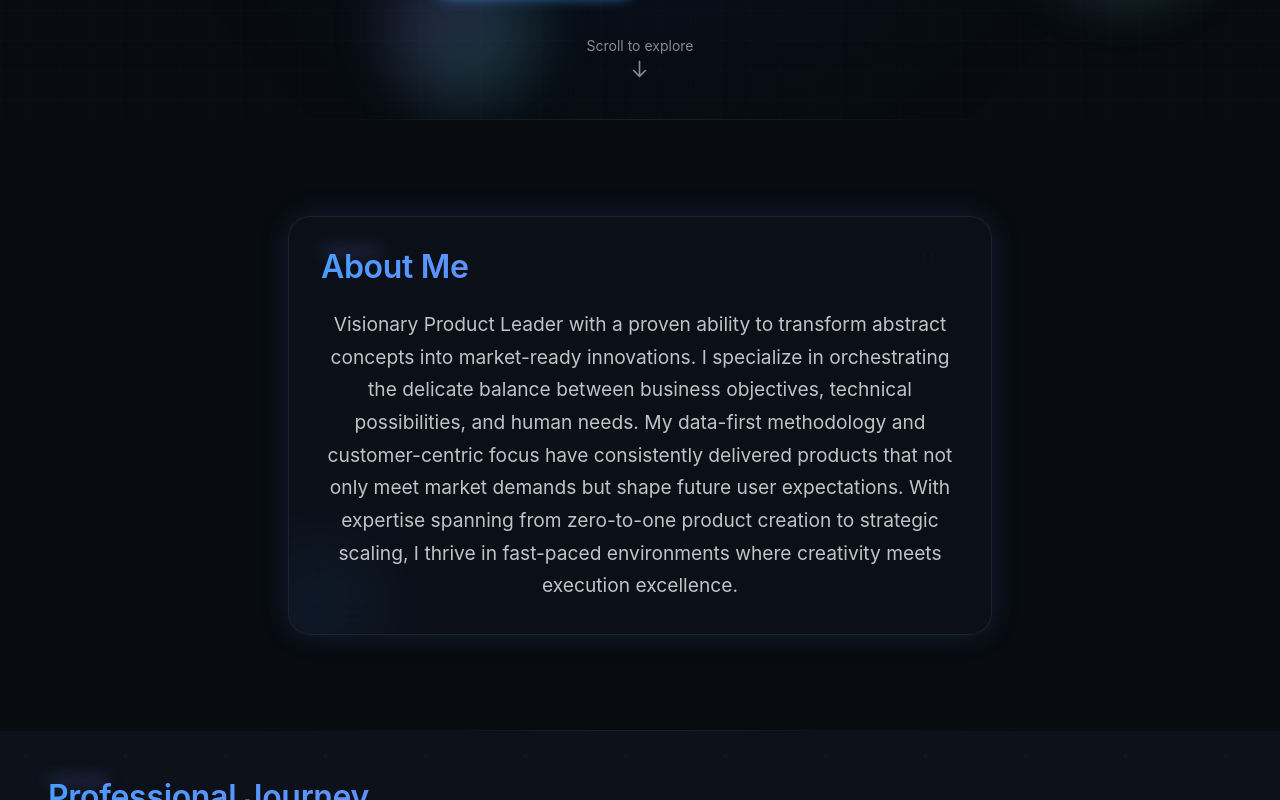
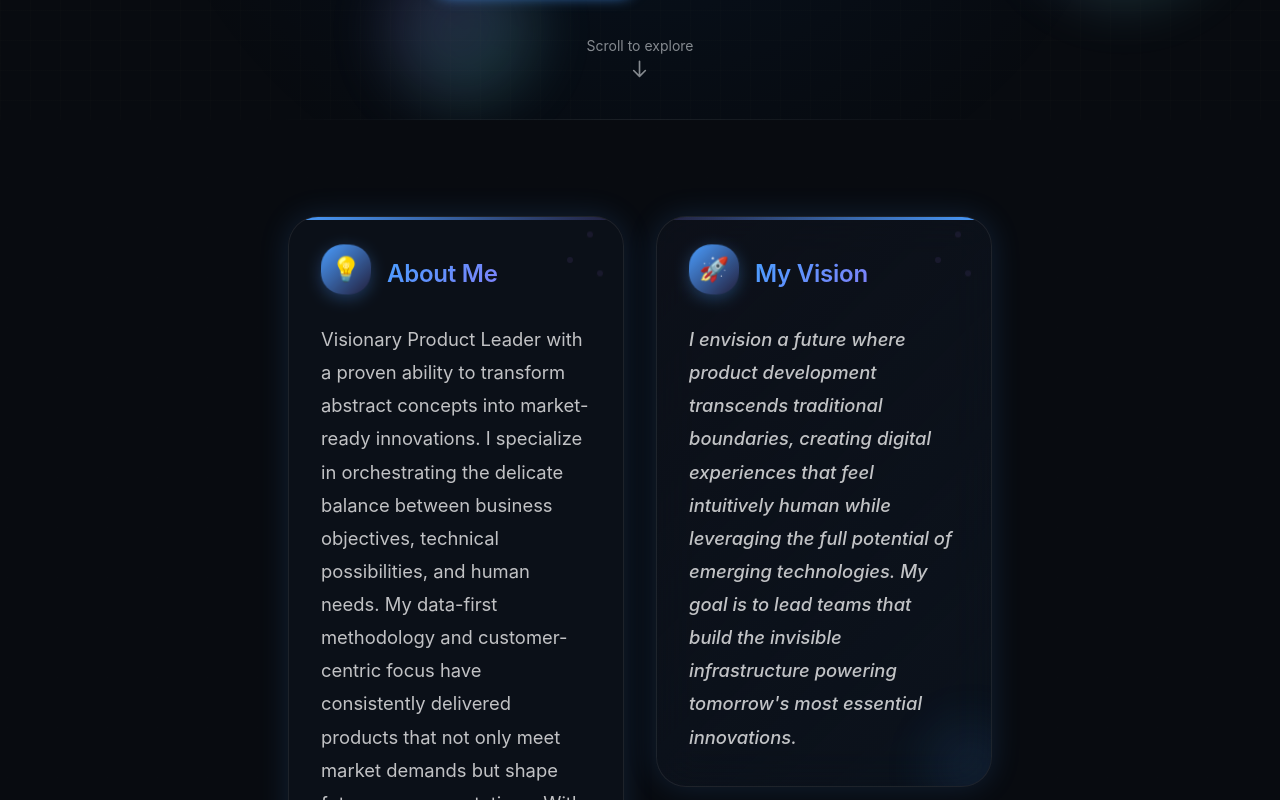
Before and after one commit to anupsth23/product-manager-portfolio, a React (Create React App) app: page / in a window 1280 px wide. Shown: the part 680-1480 px from the top of the page. Built offline with nearby package versions, Linux system fonts and the light colour scheme.

Commit message:
Redesign About Me section with modern two-column layout and enhanced visual appeal

```diff
--- a/src/components/sections/Summary.tsx
+++ b/src/components/sections/Summary.tsx
@@ -10,99 +10,122 @@ interface SummaryProps {
   vision?: string;
 }
 
-// Animation for particles
+// Enhanced animations
+const slideInUp = keyframes`
+  from {
+    opacity: 0;
+    transform: translateY(30px);
+  }
+  to {
+    opacity: 1;
+    transform: translateY(0);
+  }
+`;
+
 const float = keyframes`
   0% { transform: translateY(0) rotate(0deg); }
-  50% { transform: translateY(-10px) rotate(5deg); }
+  50% { transform: translateY(-8px) rotate(3deg); }
   100% { transform: translateY(0) rotate(0deg); }
 `;
 
-const pulse = keyframes`
-  0% { opacity: 0.6; }
+const glow = keyframes`
+  0%, 100% { opacity: 0.6; }
   50% { opacity: 1; }
-  100% { opacity: 0.6; }
-`;
-
-const fadeIn = keyframes`
-  from { opacity: 0; transform: translateY(10px); }
-  to { opacity: 1; transform: translateY(0); }
 `;
 
 const SummaryWrapper = styled(Section)`
   overflow: hidden;
   padding: ${theme.spacing.huge} 0;
+  position: relative;
+`;
+
+const SummaryContainer = styled(Container)`
+  display: grid;
+  grid-template-columns: 1fr;
+  gap: ${theme.spacing.xl};
+
+  @media (min-width: ${theme.breakpoints.lg}) {
+    grid-template-columns: 1fr 1fr;
+    align-items: start;
+  }
 `;
 
 const SummaryCard = styled.div`
   position: relative;
   padding: ${theme.spacing.xl};
   background: ${theme.colors.aiSurface};
-  border-radius: ${theme.borderRadius.lg};
+  border-radius: ${theme.borderRadius.xl};
   border: 1px solid ${theme.colors.glassBorder};
   backdrop-filter: blur(20px);
   box-shadow: ${theme.shadows.aiGlow};
   overflow: hidden;
-  transition: transform 0.3s ease, box-shadow 0.3s ease;
-  max-width: 800px;
-  margin: 0 auto;
+  transition: all 0.4s ease;
+  animation: ${slideInUp} 0.8s ease-out;
 
   &:hover {
-    transform: translateY(-5px);
-    box-shadow: 0 15px 30px rgba(0, 0, 0, 0.2), ${theme.shadows.aiGlow};
+    transform: translateY(-8px);
+    box-shadow: 0 20px 40px rgba(0, 0, 0, 0.15), ${theme.shadows.aiGlow};
+    border-color: rgba(74, 157, 255, 0.3);
   }
 
   &::before {
     content: '';
     position: absolute;
-    bottom: -30px;
-    left: -30px;
-    width: 120px;
-    height: 120px;
+    top: 0;
+    left: 0;
+    right: 0;
+    height: 3px;
+    background: linear-gradient(90deg, ${theme.colors.primary}, ${theme.colors.aiAccent});
+    border-radius: ${theme.borderRadius.xl} ${theme.borderRadius.xl} 0 0;
+  }
+
+  &::after {
+    content: '';
+    position: absolute;
+    bottom: -20px;
+    right: -20px;
+    width: 80px;
+    height: 80px;
     background: ${theme.colors.aiGlow};
-    filter: blur(40px);
-    opacity: 0.6;
+    filter: blur(30px);
+    opacity: 0.4;
     border-radius: 50%;
+    animation: ${glow} 3s ease-in-out infinite;
+  }
+`;
+
+const VisionCard = styled(SummaryCard)`
+  background: linear-gradient(135deg, ${theme.colors.aiSurface}, rgba(74, 157, 255, 0.05));
+
+  &::before {
+    background: linear-gradient(90deg, ${theme.colors.aiAccent}, ${theme.colors.primary});
   }
 `;
 
 const CardHeader = styled.div`
-  margin-bottom: ${theme.spacing.md};
+  margin-bottom: ${theme.spacing.lg};
   position: relative;
+  display: flex;
+  align-items: center;
+  gap: ${theme.spacing.md};
 `;
 
-const IconElement = styled.span`
-  position: absolute;
-  font-size: 2rem;
-  opacity: 0.1;
-  color: ${theme.colors.aiAccent};
+const IconWrapper = styled.div`
+  width: 50px;
+  height: 50px;
+  border-radius: ${theme.borderRadius.lg};
+  background: linear-gradient(135deg, ${theme.colors.primary}, ${theme.colors.aiAccent});
+  display: flex;
+  align-items: center;
+  justify-content: center;
+  font-size: 1.5rem;
+  color: white;
+  box-shadow: 0 4px 15px rgba(74, 157, 255, 0.3);
+  animation: ${float} 4s ease-in-out infinite;
+`;
 
-  &.quote {
-    top: -10px;
-    right: 20px;
-    font-size: 3rem;
-  }
-
-  &.particle {
-    animation: ${float} 3s ease-in-out infinite;
-
-    &.particle-1 {
-      top: 20px;
-      right: 40px;
-      animation-delay: 0s;
-    }
-
-    &.particle-2 {
-      top: 40px;
-      right: 20px;
-      animation-delay: 1s;
-    }
-
-    &.particle-3 {
-      top: 60px;
-      right: 60px;
-      animation-delay: 2s;
-    }
-  }
+const HeaderContent = styled.div`
+  flex: 1;
 `;
 
 const CardContent = styled.div`
@@ -112,41 +135,100 @@ const CardContent = styled.div`
 
 const SummaryText = styled.p`
   font-size: 1.1rem;
-  line-height: 1.7;
+  line-height: 1.8;
   color: ${theme.colors.textSecondary};
   margin: 0;
-  text-align: center;
   font-weight: 400;
 
   @media (min-width: ${theme.breakpoints.md}) {
-    font-size: 1.2rem;
+    font-size: 1.15rem;
   }
 `;
 
-const Summary: React.FC<SummaryProps> = ({ summary }: SummaryProps) => {
+const VisionText = styled(SummaryText)`
+  font-style: italic;
+  color: ${theme.colors.textPrimary};
+  font-weight: 500;
+`;
+
+const DecorativeElement = styled.div`
+  position: absolute;
+  width: 6px;
+  height: 6px;
+  background: ${theme.colors.aiAccent};
+  border-radius: 50%;
+  opacity: 0.6;
+  animation: ${float} 3s ease-in-out infinite;
+
+  &.dot-1 {
+    top: 20px;
+    right: 30px;
+    animation-delay: 0s;
+  }
+
+  &.dot-2 {
+    top: 40px;
+    right: 50px;
+    animation-delay: 1s;
+  }
+
+  &.dot-3 {
+    top: 60px;
+    right: 20px;
+    animation-delay: 2s;
+  }
+`;
+
+const Summary: React.FC<SummaryProps> = ({ summary, vision }: SummaryProps) => {
   return (
     <SummaryWrapper id="summary" aiPattern>
-      <Container>
+      <SummaryContainer>
         <SummaryCard>
           <CardHeader>
+            <IconWrapper>💡</IconWrapper>
+            <HeaderContent>
               <Heading
                 level={2}
-              size="title1"
-              marginBottom="small"
+                size="title2"
+                marginBottom="none"
                 gradient
-              withAccent
               >
                 About Me
               </Heading>
-            <IconElement className="quote">"</IconElement>
-            <IconElement className="particle particle-1" />
-            <IconElement className="particle particle-2" />
+            </HeaderContent>
           </CardHeader>
           <CardContent>
             <SummaryText>{summary}</SummaryText>
           </CardContent>
+          <DecorativeElement className="dot-1" />
+          <DecorativeElement className="dot-2" />
+          <DecorativeElement className="dot-3" />
         </SummaryCard>
-      </Container>
+
+        {vision && (
+          <VisionCard>
+            <CardHeader>
+              <IconWrapper>🚀</IconWrapper>
+              <HeaderContent>
+                <Heading
+                  level={2}
+                  size="title2"
+                  marginBottom="none"
+                  gradient
+                >
+                  My Vision
+                </Heading>
+              </HeaderContent>
+            </CardHeader>
+            <CardContent>
+              <VisionText>{vision}</VisionText>
+            </CardContent>
+            <DecorativeElement className="dot-1" />
+            <DecorativeElement className="dot-2" />
+            <DecorativeElement className="dot-3" />
+          </VisionCard>
+        )}
+      </SummaryContainer>
     </SummaryWrapper>
   );
 };
```
Lines whose indentation alone changed are shown as unchanged.
